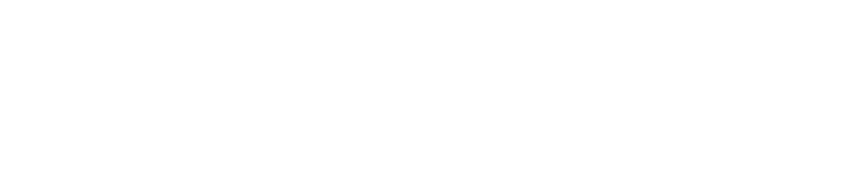
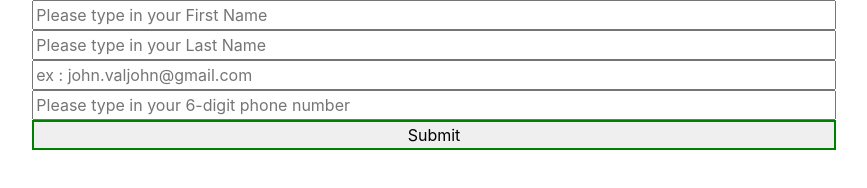
Before and after one commit to Thomatang/06-jQuery, a plain HTML site: page jquery-exercises-base4/Exercise3/index.html in a window 1280 px wide. Shown: the whole page, without its empty margins (206-1073 px from the left). Drawn offline with nearby package versions, Linux system fonts and the light colour scheme.

Commit message:
form validation done

```diff
--- a/jquery-exercises-base4/Exercise3/index.html
+++ b/jquery-exercises-base4/Exercise3/index.html
@@ -4,12 +4,20 @@
   <meta charset="UTF-8">
   <meta name="viewport" content="width=device-width, initial-scale=1.0">
   <meta http-equiv="X-UA-Compatible" content="ie=edge">
+  <link rel="stylesheet" href="https://maxcdn.bootstrapcdn.com/bootstrap/4.0.0/css/bootstrap.min.css" integrity="sha384-Gn5384xqQ1aoWXA+058RXPxPg6fy4IWvTNh0E263XmFcJlSAwiGgFAW/dAiS6JXm" crossorigin="anonymous">
   <link rel="stylesheet" href="style.css">
   <title>Document</title>
 </head>
 <body>
-
-
+<div class="col-12 ">
+  <form action="" class= "col-8 offset-2 d-flex flex-column">
+    <input type="text" placeholder="Please type in your First Name" required pattern ="[A-Za-z\-]+">
+    <input type="text" placeholder="Please type in your Last Name" required pattern ="[A-Za-z\-]+">
+    <input type="email" placeholder="ex : john.valjohn@gmail.com " required>
+    <input type="tel" placeholder="Please type in your 6-digit phone number" required pattern="[0-9]{6}" >
+    <input type="submit">
+  </form>
+</div>
 <script src="main.js"></script>
 </body>
 </html>
--- a/jquery-exercises-base4/Exercise3/style.css
+++ b/jquery-exercises-base4/Exercise3/style.css
@@ -0,0 +1,7 @@
+input:invalid {
+
+}
+
+input:valid {
+  border: 2px solid green;
+}
```
